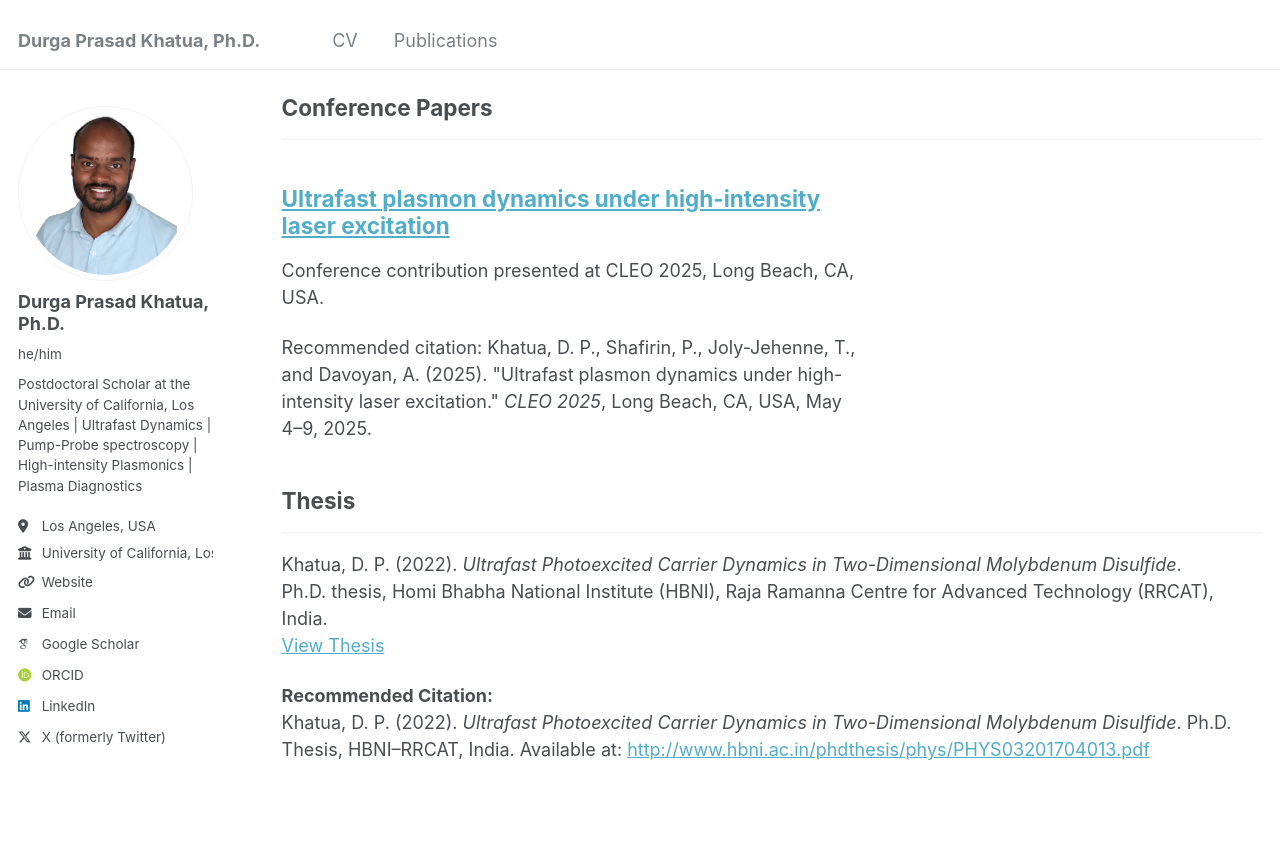
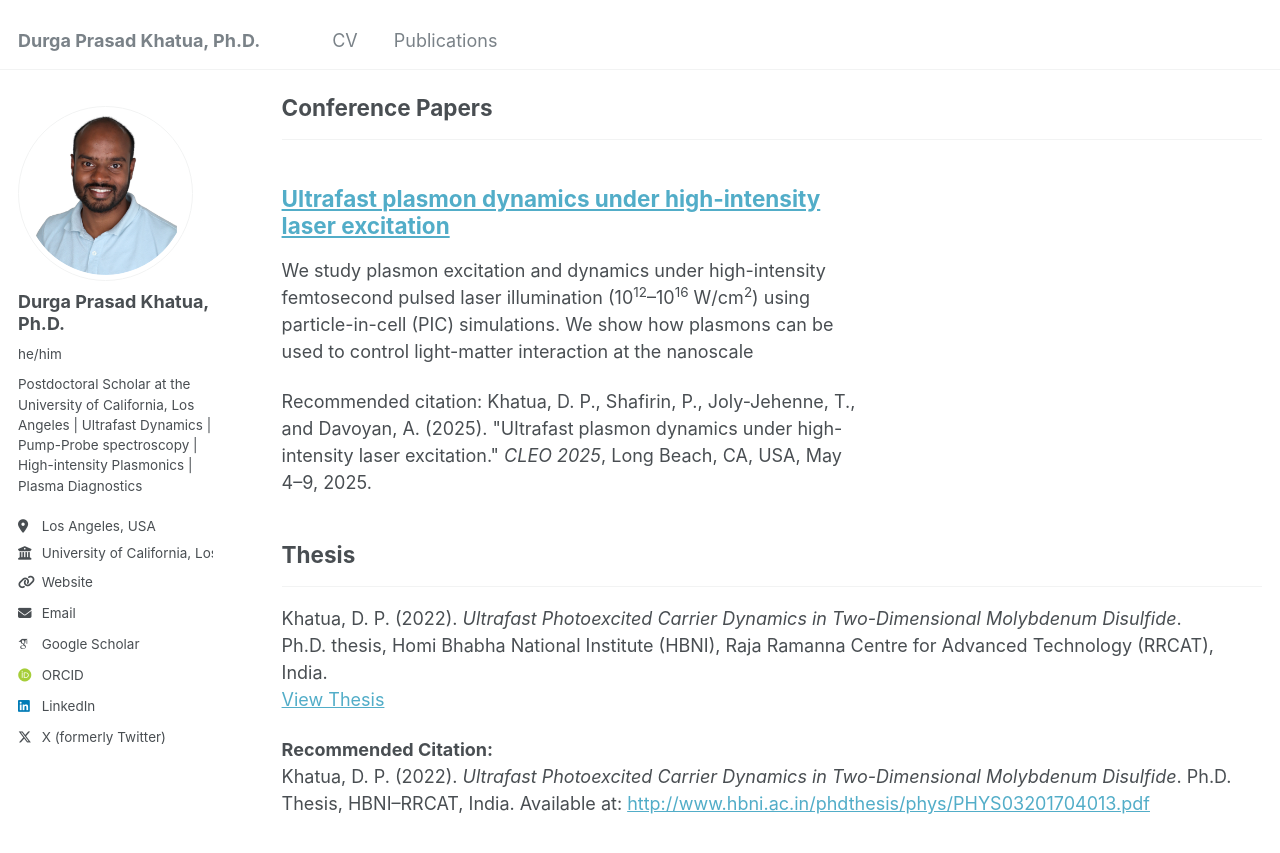
Before and after one commit to Khatua03/DurgaPrasadKhatua.github.io, a Jekyll site: the page built from _pages/publications.html, in a window 1280 px wide and 900 px high, scrolled down 3713 px. Shown: the top 853 px of the window. Built offline with Jekyll 4.4.1, drawn with Linux system fonts in a browser that asks for light colours; some web fonts are replaced.

Commit message:
Update ConferenceContribution1.md

```diff
--- a/_publications/ConferenceContribution1.md
+++ b/_publications/ConferenceContribution1.md
@@ -3,7 +3,9 @@ title: "Ultrafast plasmon dynamics under high-intensity laser excitation"
 collection: publications
 category: conferences
 permalink: /publication/2025-ultrafast-plasmon-dynamics
-excerpt: "Conference contribution presented at CLEO 2025, Long Beach, CA, USA."
+excerpt: "We study plasmon excitation and dynamics under high-intensity femtosecond pulsed laser illumination
+(10<sup>12</sup>–10<sup>16</sup> W/cm<sup>2</sup>) using particle-in-cell (PIC) simulations. We show how plasmons can be used to control
+light-matter interaction at the nanoscale"
 date: 2025-05-04
 venue: "CLEO 2025, Long Beach, CA, USA, May 4–9, 2025"
 citation: 'Khatua, D. P., Shafirin, P., Joly-Jehenne, T., and Davoyan, A. (2025). "Ultrafast plasmon dynamics under high-intensity laser excitation." <i>CLEO 2025</i>, Long Beach, CA, USA, May 4–9, 2025.'
```
